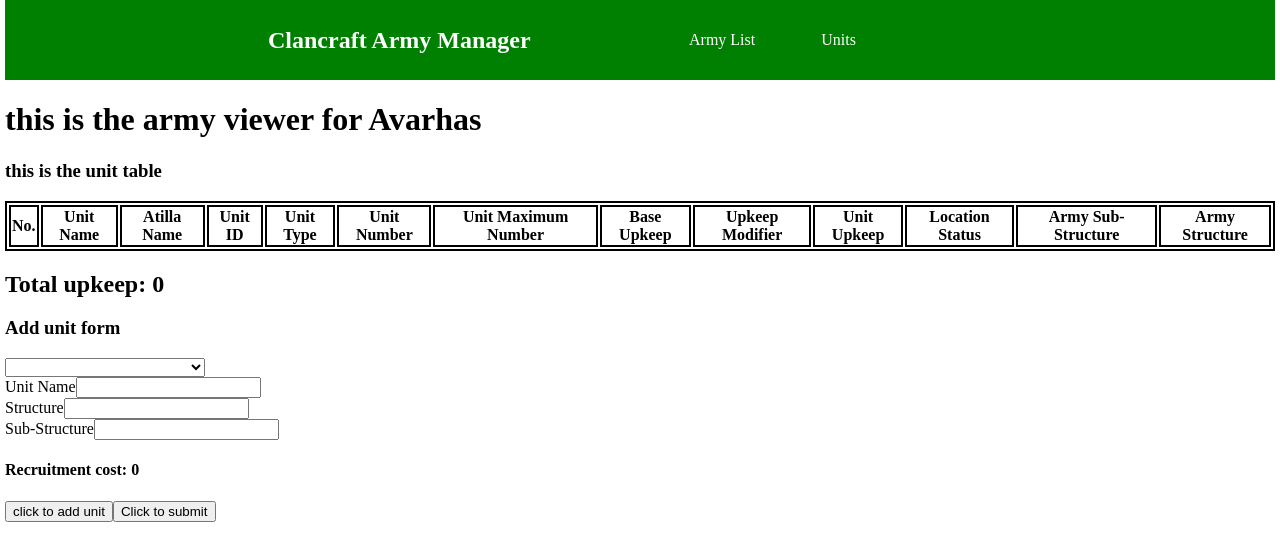
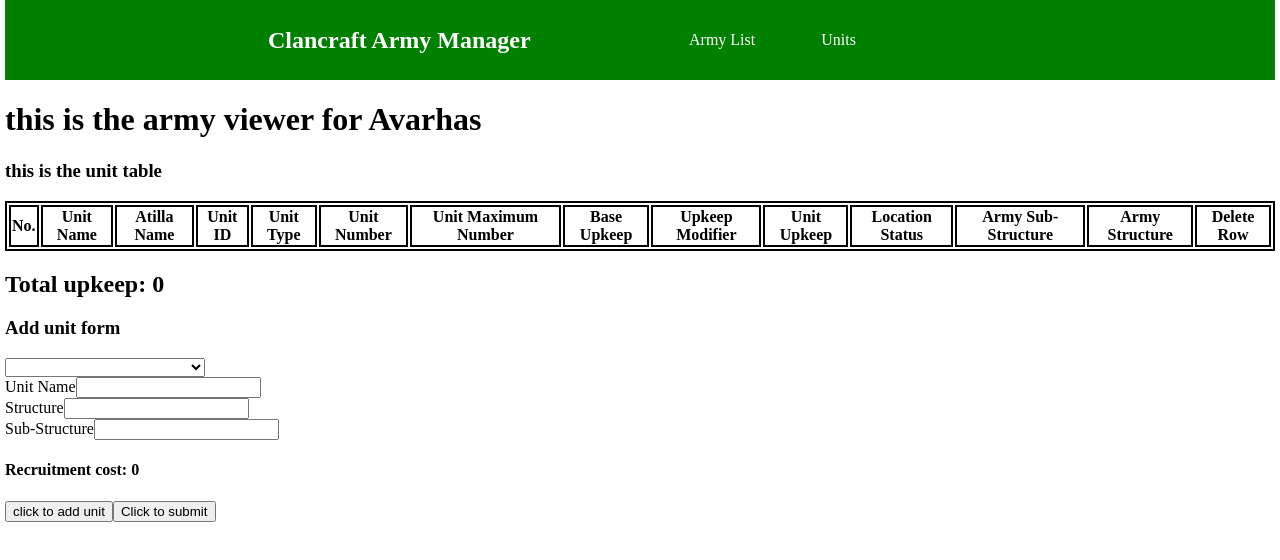
Before and after one commit to 7GCraft/Clancraft-Army-Manager, a Vue app: page /armies/AV in a window 1280 px wide. Shown: the top 560 px of the page. Built offline with nearby package versions, Linux system fonts and the light colour scheme.

Commit message:
Implement deletion event for army table, move unit upkeep to army table.

```diff
--- a/src/components/ArmyTable.vue
+++ b/src/components/ArmyTable.vue
@@ -1,5 +1,5 @@
 <template>
-    <h3> this is the unit table</h3>
+  <h3>this is the unit table</h3>
   <table class="army-table">
     <thead>
       <tr>
@@ -16,80 +16,96 @@
         <th>Location Status</th>
         <th>Army Sub-Structure</th>
         <th>Army Structure</th>
+        <th>Delete Row</th>
       </tr>
-            <template v-for="(groupedArmy, structure) in groupedArmyList" :key="structure">
-               <template v-for="(armyUnits, subStructure, subStructureIdx) in groupedArmy" :key="subStructure">
+      <template
+        v-for="(groupedArmy, structure) in groupedArmyList"
+        :key="structure"
+      >
+        <template
+          v-for="(armyUnits, subStructure, subStructureIdx) in groupedArmy"
+          :key="subStructure"
+        >
           <tr v-for="(unit, unitIdx) of armyUnits" :key="unit.Number">
             <td>{{ unit.Number }}</td>
             <td>{{ unit.Name }}</td>
-                     <td>{{ unit['Atilla Units'] }}</td>
+            <td>{{ unit["Atilla Units"] }}</td>
             <td>{{ unit.ID }}</td>
             <td>{{ unit.Tier }}</td>
-                     <td>{{ unit.Size }} </td>
+            <td>{{ unit.Size }}</td>
             <td>{{ calculateUnitSize(unit.Tier) }}</td>
             <td>{{ unit.BaseUpkeep }}</td>
             <td>{{ unit.upkeepModifier }}</td>
-                     <td>{{ calculateUpkeep(unit.BaseUpkeep,unit.upkeepModifier) }}</td>
+            <td>{{ calculateUpkeep(unit.BaseUpkeep, unit.upkeepModifier) }}</td>
             <td>{{ unit.localStatus }}</td>
-                     <td v-if="unitIdx === 0" :rowspan="armyUnits.length">{{ subStructure }}</td>
+            <td v-if="unitIdx === 0" :rowspan="armyUnits.length">
+              {{ subStructure }}
+            </td>
             <td
               v-if="subStructureIdx === 0 && unitIdx === 0"
               :rowspan="calculateGroupRowspan(groupedArmy)"
             >
               {{ structure }}
             </td>
+            <td @click="deleteRow(unit)"><span>X</span></td>
           </tr>
         </template>
       </template>
     </thead>
   </table>
+  <h2>Total upkeep: {{ totalUpkeep }}</h2>
 </template>
 <script>
-import { groupBy } from '@/helper';
+import { groupBy } from "@/helper";
 
-
-
-
-export default{
-    props:['armyList'],
-    inject:['findUpkeep','unitUpkeep','calculateUnitSize','calculateUpkeep'],
+export default {
+  props: ["armyList"],
+  emits:["deleteRow"],
+  inject: ["findUpkeep", "unitUpkeep", "calculateUnitSize", "calculateUpkeep"],
   computed: {
     groupedArmyList: function () {
       if (this.armyList.length == 0) {
         return {};
       }
 
-            const firstGroupArmyList = Object.entries(groupBy(this.armyList, "Structure"));
+      const firstGroupArmyList = Object.entries(
+        groupBy(this.armyList, "Structure")
+      );
       const secondGroupArmyList = firstGroupArmyList.map((groupedArmy) => {
         return [groupedArmy[0], groupBy(groupedArmy[1], "SubStructure")];
       });
       return Object.fromEntries(secondGroupArmyList);
     },
-
-
+    totalUpkeep() {
+      return this.armyList.reduce((sum, unit) => sum + unit.BaseUpkeep, 0);
+    },
   },
   methods: {
-        calculateGroupRowspan(groupedArmy){
-           return Object.values(groupedArmy).reduce((totalUnits, units) => totalUnits + units.length, 0)
+    calculateGroupRowspan(groupedArmy) {
+      return Object.values(groupedArmy).reduce(
+        (totalUnits, units) => totalUnits + units.length,
+        0
+      );
+    },
+    deleteRow(unit){
+        this.$emit('deleteRow',unit)
     }
-    }
-}
+  },
+};
 </script>
 <style scoped>
-    .army-table{
-        width:100%;
+.army-table {
+  width: 100%;
   border: 2px solid;
 }
-    th{
+th {
   height: 20px;
   text-align: center;
   border: 2px solid;
 }
-    td{
-        height:20px;
-        text-align:center;
+td {
+  height: 20px;
+  text-align: center;
   border: 2px solid;
-
-
 }
 </style>
--- a/src/pages/ArmyView.vue
+++ b/src/pages/ArmyView.vue
@@ -1,7 +1,6 @@
 <template>
     <h1> this is the army viewer for {{ armyName }}</h1>
-    <army-table :armyList="armyList"></army-table>
-    <h2>Total upkeep: {{ totalUpkeep }}</h2>
+    <army-table @deleteRow="removeUnit" :armyList="armyList"></army-table>
     <add-unit-form @submit="updateArmy" :armyName="armyName"></add-unit-form>
 </template>
 <script>
@@ -38,6 +37,19 @@ export default {
         fetchArmyList(){
             const newArmyList = localStorage.getItem(`armies/${this.armyName}`)
             this.armyList = newArmyList ? JSON.parse(newArmyList) : []
+        },
+        removeUnit(unitIdx){
+            const targetedUnitIdx = this.armyList.findIndex(unit=> unit.Number = unitIdx)
+            const newArmyList = [...this.armyList]
+            newArmyList.splice(targetedUnitIdx,1);
+            let counter = 1;
+            for(let unit of newArmyList){
+                unit.Number = counter;
+                counter++
+            }
+
+            localStorage.setItem(`armies/${this.armyName}`,JSON.stringify(newArmyList))
+            this.fetchArmyList()
         }
     },
     computed:{
@@ -52,10 +64,6 @@ export default {
             }
             return null
         },
-        totalUpkeep(){
-            return this.armyList.reduce((sum,unit)=> sum+ unit.BaseUpkeep,0)
-        }
-
     }
 }
 </script>
```
Lines whose indentation alone changed are shown as unchanged.
